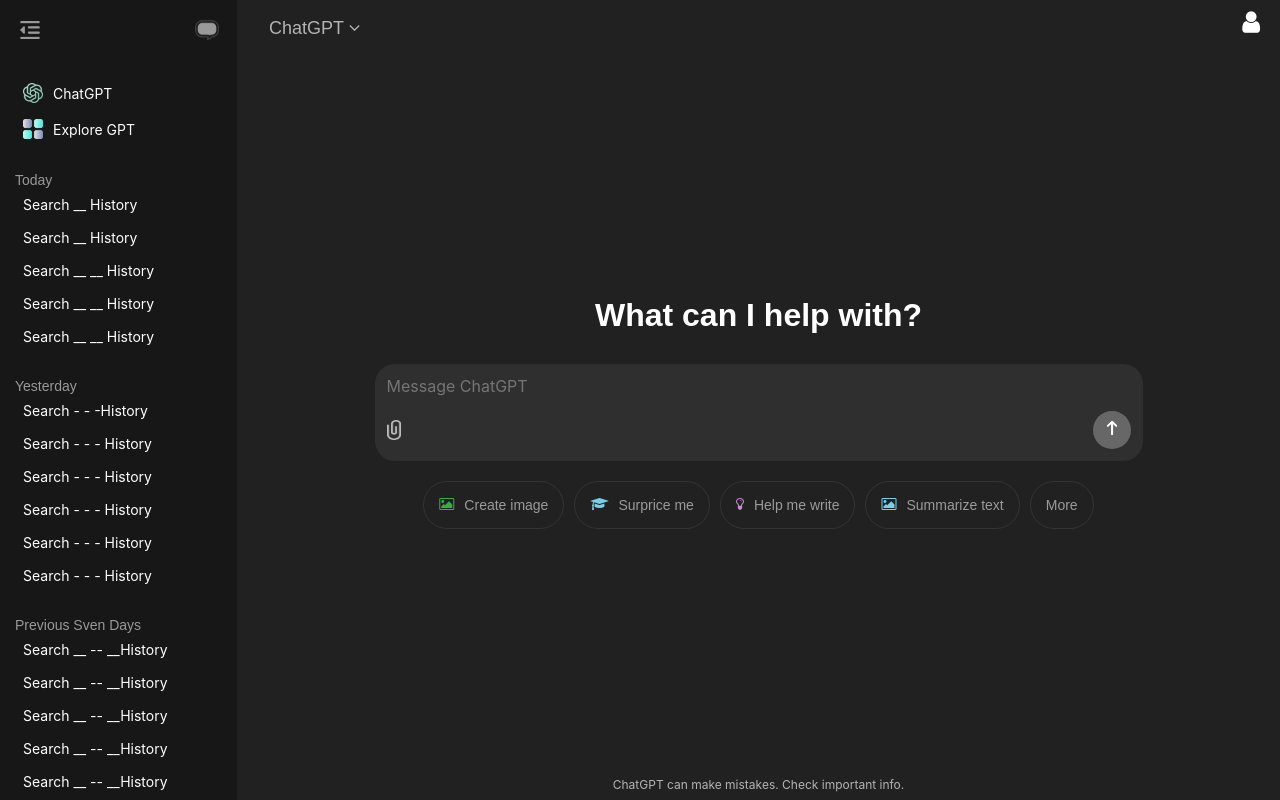
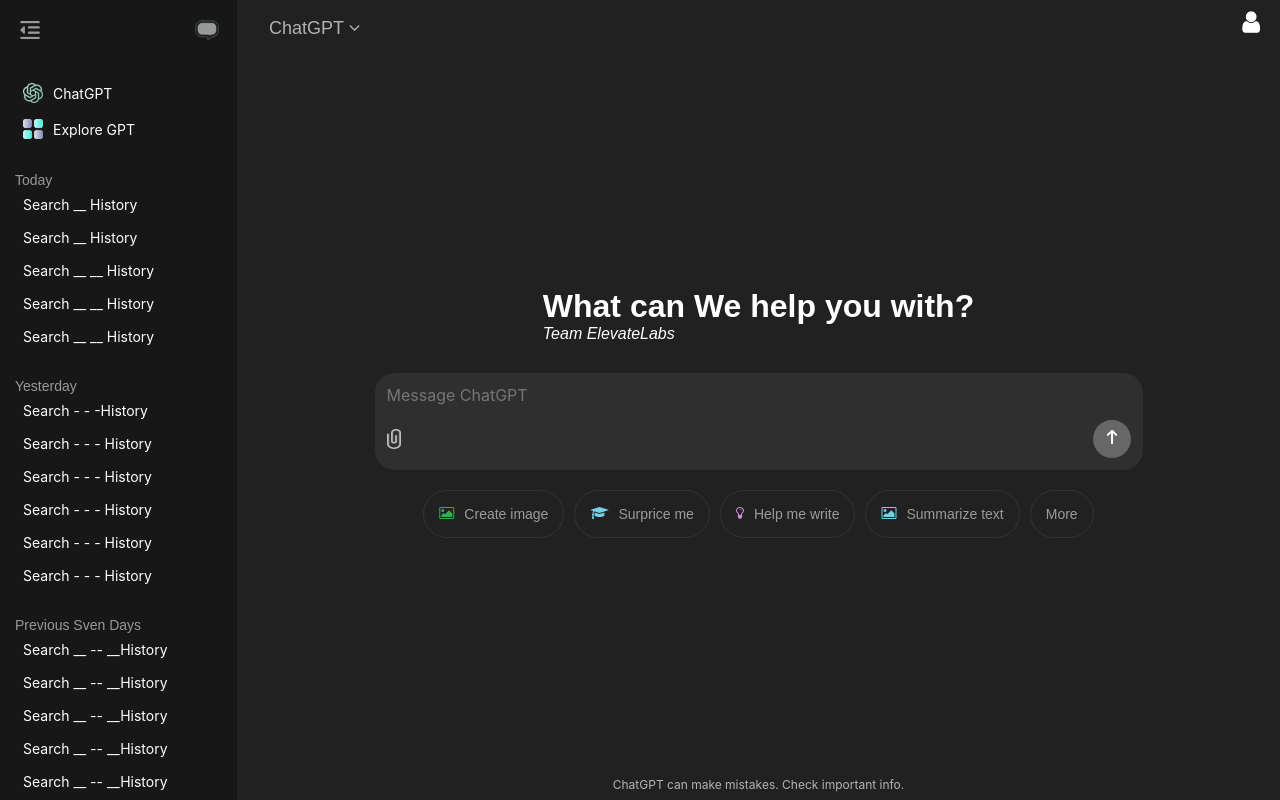
Before and after one commit to deepakbehera11/Hosting-Static-Website-with-GitHub-Pages, a plain HTML site: page index.html in a window 1280 px wide. Drawn offline with Linux system fonts and the light colour scheme.

Commit message:
content update

```diff
--- a/index.html
+++ b/index.html
@@ -109,7 +109,8 @@
             </div>
             <div class="Middle">
                 <div class="Middle-Heading">
-                    <h1>What can I help with?</h1>
+                    <h1>What can We help you with?</h1>
+                    <p> <i>Team ElevateLabs</i></p>
                 </div>
                 <div class="Search-container">
                     <div class="search-box">
```
